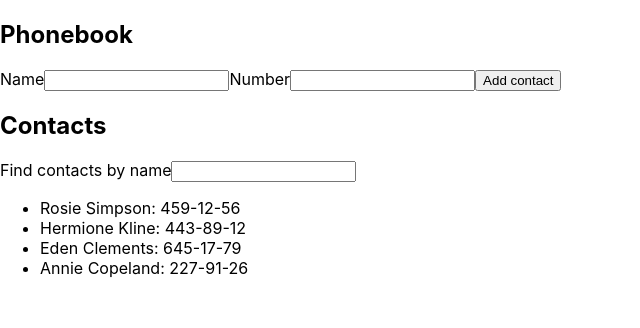
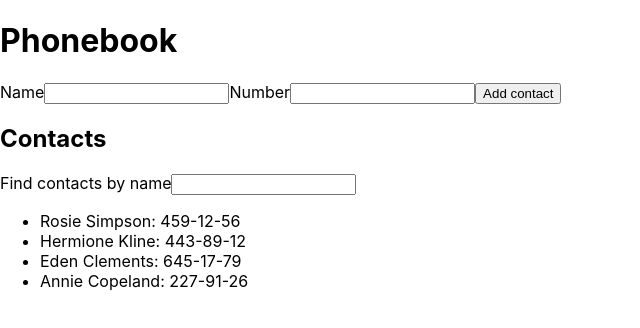
Before and after one commit to OlgaMykhailova/goit-react-hw-02-phonebook, a React (Create React App) app: page / in a window 1280 px wide. Shown: the top 328 px of the page, without its empty margins (0-640 px from the left). Built offline with nearby package versions, Linux system fonts and the light colour scheme.

Commit message:
added step4

```diff
--- a/src/components/App.jsx
+++ b/src/components/App.jsx
@@ -1,8 +1,9 @@
-import { nanoid } from 'nanoid';
 // import { propTypes } from 'prop-types';
 // import * as yup from 'yup';
 import { Component } from 'react';
-import { Formik, Form, Field, ErrorMessage } from 'formik';
+import { ContactForm } from './ContactForm/ContactForm';
+import { ContactList } from './ContactList/ContactList';
+import { Filter } from './Filter/Filter';
 
 export class App extends Component {
   state = {
@@ -13,24 +14,15 @@ export class App extends Component {
       { id: 'id-4', name: 'Annie Copeland', number: '227-91-26' },
     ],
     filter: '',
-    name: '',
-    number: '',
   };
 
-  addContact = (values, actions) => {
-    const newContact = {
-      id: nanoid(),
-      name: values.name,
-      number: values.number,
-    };
-
+  addContact = newContact => {
     this.setState(({ contacts }) => ({ contacts: [newContact, ...contacts] }));
-
-    actions.resetForm();
   };
 
   changeFilter = e => {
-    this.setState({ filter: e.target.value });
+    const { value } = e.currentTarget;
+    this.setState({ filter: value });
   };
 
   getVisibleContacts = () => {
@@ -43,40 +35,13 @@ export class App extends Component {
   };
 
   render() {
-    const visibleContacts = this.getVisibleContacts();
-
     return (
       <div>
-        <h2>Phonebook</h2>
-        <Formik initialValues={this.state} onSubmit={this.addContact}>
-          <Form>
-            <label>
-              <span>Name</span>
-              <Field type="text" name="name"></Field>
-              <ErrorMessage name="name" component="span"></ErrorMessage>
-            </label>
-            <label>
-              <span>Number</span>
-              <Field type="tel" name="number"></Field>
-              <ErrorMessage name="number" component="span"></ErrorMessage>
-            </label>
-            <button type="submit">Add contact</button>
-          </Form>
-        </Formik>
+        <h1>Phonebook</h1>
+        <ContactForm onSubmit={this.addContact} />
         <h2>Contacts</h2>
-
-        <label>
-          <span>Find contacts by name</span>
-          <input type="text" name="filter" onChange={this.changeFilter}></input>
-        </label>
-
-        <ul>
-          {visibleContacts.map(contact => (
-            <li key={contact.id}>
-              {contact.name}: {contact.number}
-            </li>
-          ))}
-        </ul>
+        <Filter value={this.state.filter} onFilter={this.changeFilter} />
+        <ContactList visibleContacts={this.getVisibleContacts()} />
       </div>
     );
   }
--- /dev/null
+++ b/src/components/ContactForm/ContactForm.jsx
@@ -0,0 +1,40 @@
+import { Formik, Form, Field, ErrorMessage } from 'formik';
+import { nanoid } from 'nanoid';
+import { Component } from 'react';
+
+export class ContactForm extends Component {
+  state = {
+    name: '',
+    number: '',
+  };
+
+handleSubmit = (values, actions) => {
+    const newContact = {
+        id: nanoid(6),
+        name: values.name,
+        number: values.number,
+      };
+      this.props.onSubmit(newContact);
+      actions.resetForm();
+}
+
+  render() {
+    return (
+      <Formik initialValues={this.state} onSubmit={this.handleSubmit}>
+        <Form>
+          <label>
+            <span>Name</span>
+            <Field type="text" name="name"></Field>
+            <ErrorMessage name="name" component="span"></ErrorMessage>
+          </label>
+          <label>
+            <span>Number</span>
+            <Field type="tel" name="number"></Field>
+            <ErrorMessage name="number" component="span"></ErrorMessage>
+          </label>
+          <button type="submit">Add contact</button>
+        </Form>
+      </Formik>
+    );
+  }
+}
--- /dev/null
+++ b/src/components/ContactList/ContactList.jsx
@@ -0,0 +1,11 @@
+import { ContactListItem } from "components/ContactListItem/ContactListItem"
+
+export const ContactList = ({visibleContacts}) => {
+    return (
+        <ul>
+        {visibleContacts.map(contact => (
+          <ContactListItem key={contact.id} name={contact.name} number={contact.number}/>
+        ))}
+      </ul>
+    )
+}
--- /dev/null
+++ b/src/components/ContactListItem/ContactListItem.jsx
@@ -0,0 +1,7 @@
+export const ContactListItem = ({id, name, number}) => {
+    return (
+        <li key={id}>
+        {name}: {number}
+      </li>
+    )
+}
--- /dev/null
+++ b/src/components/Filter/Filter.jsx
@@ -0,0 +1,13 @@
+export const Filter = ({ value, onFilter }) => {
+  return (
+    <label>
+      <span>Find contacts by name</span>
+      <input
+        type="text"
+        name="filter"
+        value={value}
+        onChange={onFilter}
+      ></input>
+    </label>
+  );
+};
```
